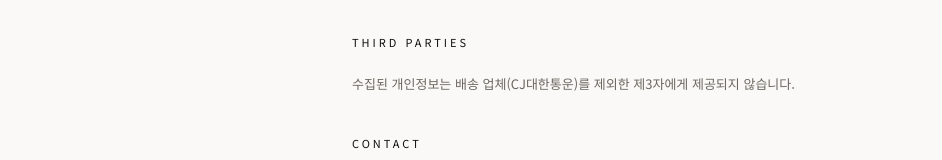
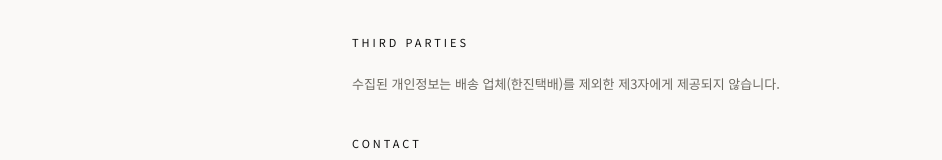
Before and after one commit to sloist/hayani, a React (Vite) app: page /privacy in a window 1280 px wide. Shown: the part 435-595 px from the top of the page, without its empty margins (8-950 px from the left). Built offline with nearby package versions, Linux system fonts and the light colour scheme; no server answers.

Commit message:
Privacy: CJ대한통운 → 한진택배
Co-Authored-By: Claude Opus 4.6 (1M context) <noreply@anthropic.com>

```diff
--- a/src/pages/Privacy.tsx
+++ b/src/pages/Privacy.tsx
@@ -24,7 +24,7 @@ export default function Privacy() {
 
         <section>
           <h2 style={{ fontSize: '11px', letterSpacing: '3px', textTransform: 'uppercase', color: 'var(--text)', marginBottom: '16px', fontWeight: 400 }}>Third Parties</h2>
-          <p>수집된 개인정보는 배송 업체(CJ대한통운)를 제외한 제3자에게 제공되지 않습니다.</p>
+          <p>수집된 개인정보는 배송 업체(한진택배)를 제외한 제3자에게 제공되지 않습니다.</p>
         </section>
 
         <section>
```
